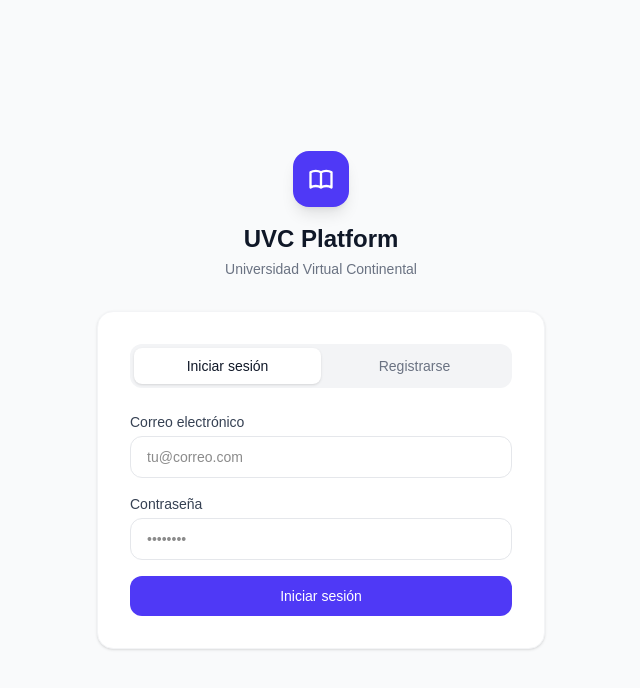
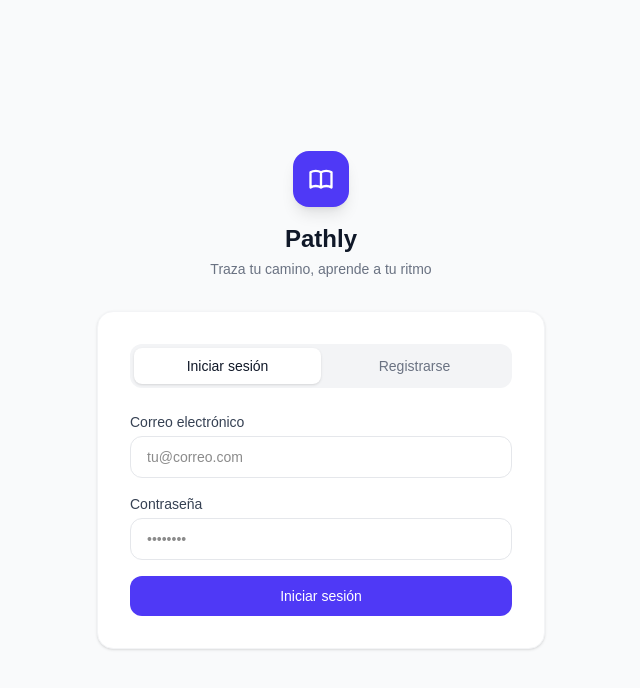
Before and after one commit to TrzA191/cn-education-platform, a Next.js app in the folder cn-frontend/: page /login in a window 1280 px wide. Shown: the top 688 px of the page, without its empty margins (319-959 px from the left). Built offline with nearby package versions, Linux system fonts and the light colour scheme; no server answers.

Commit message:
feat:change name-description

```diff
--- a/cn-frontend/src/app/(auth)/login/page.tsx
+++ b/cn-frontend/src/app/(auth)/login/page.tsx
@@ -70,8 +70,8 @@ export default function LoginPage() {
                 d="M12 6.253v13m0-13C10.832 5.477 9.246 5 7.5 5S4.168 5.477 3 6.253v13C4.168 18.477 5.754 18 7.5 18s3.332.477 4.5 1.253m0-13C13.168 5.477 14.754 5 16.5 5c1.747 0 3.332.477 4.5 1.253v13C19.832 18.477 18.247 18 16.5 18c-1.746 0-3.332.477-4.5 1.253" />
             </svg>
           </div>
-          <h1 className="text-2xl font-bold text-gray-900">UVC Platform</h1>
-          <p className="text-gray-500 text-sm mt-1">Universidad Virtual Continental</p>
+          <h1 className="text-2xl font-bold text-gray-900">Pathly</h1>
+          <p className="text-gray-500 text-sm mt-1">Traza tu camino, aprende a tu ritmo</p>
         </div>
 
         <div className="bg-white rounded-2xl shadow-sm border border-gray-100 p-8">
```
